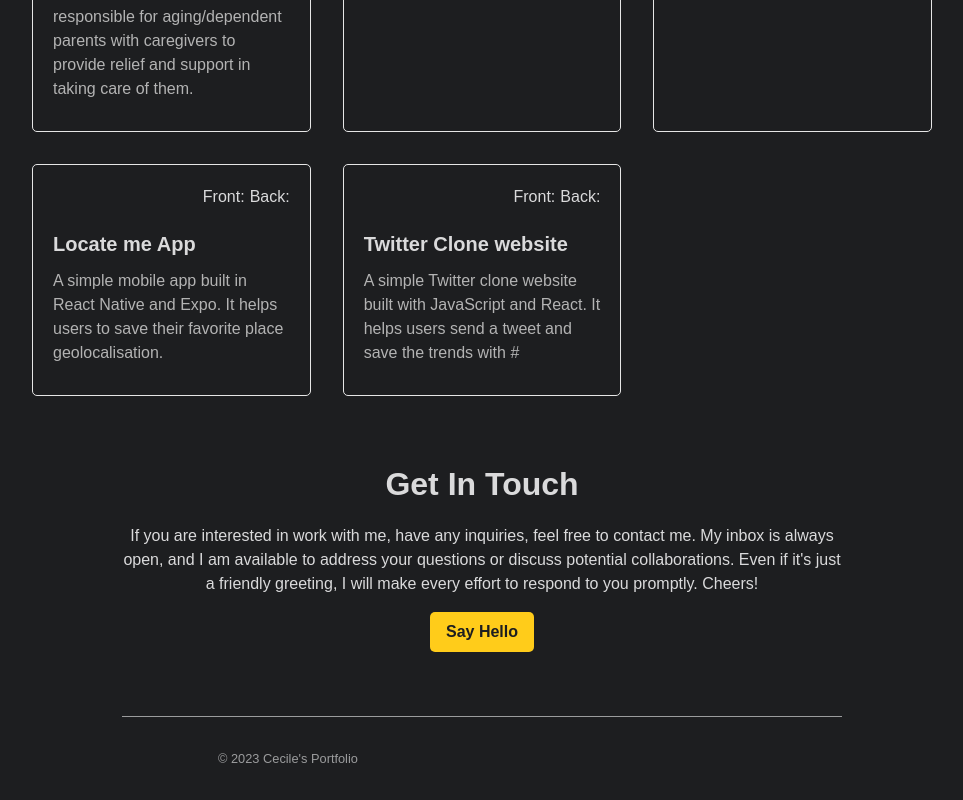
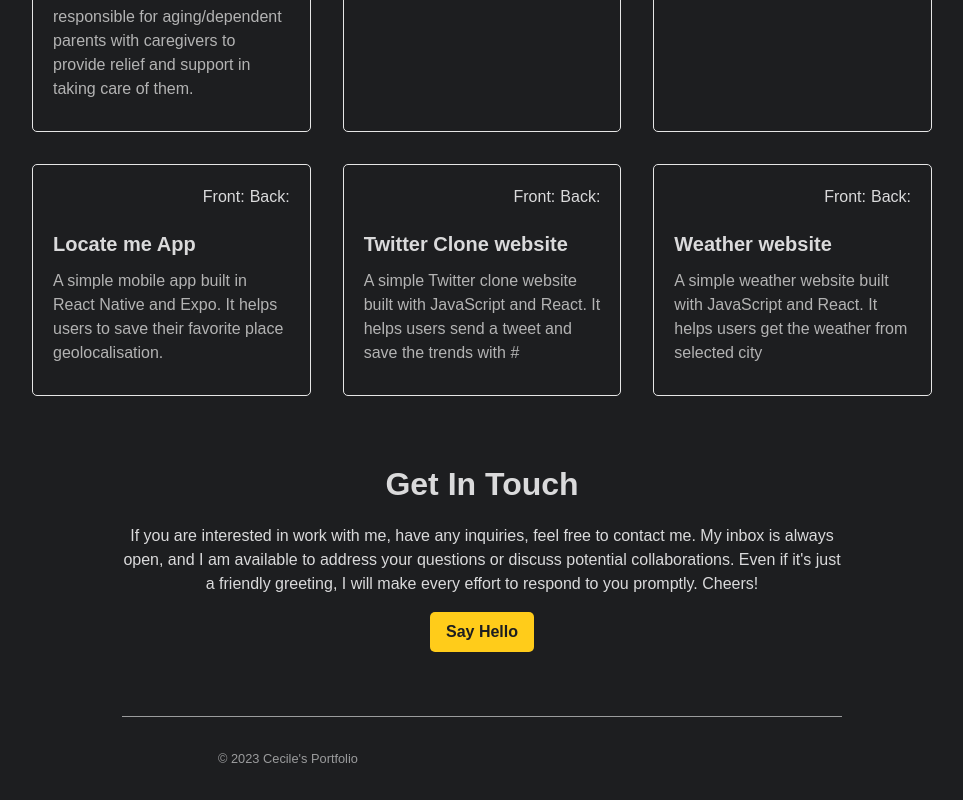
Before and after one commit to cecileliao/portfolio-frontend, a Next.js app: page / in a window 1280 px wide. Shown: the part 2108-2908 px from the top of the page, without its empty margins (158-1121 px from the left). Built offline with nearby package versions, Linux system fonts and the light colour scheme.

Commit message:
component name debug

```diff
--- a/components/Data.js
+++ b/components/Data.js
@@ -39,4 +39,12 @@ export const projectData = [
       gitHubLinkFront: 'https://github.com/cecileliao/TweeterClone-frontend',
       gitHubLinkBack: 'https://github.com/cecileliao/TweeterClone-backend',
     },
+    {
+      id: 6,
+      title: 'Weather website',
+      description:
+        'A simple weather website built with JavaScript and React. It helps users get the weather from selected city',
+      gitHubLinkFront: 'https://github.com/cecileliao/weatherapp-frontend',
+      gitHubLinkBack: 'https://github.com/cecileliao/weatherapp-backend',
+    },
   ];
--- a/components/Layout.js
+++ b/components/Layout.js
@@ -1,6 +1,6 @@
 import React from "react";
-import Navbar from "./Navbar.js";
-import Footer from "./Footer.js";
+import Navbar from "./Navbar";
+import Footer from "./Footer";
 import styles from "../styles/Layout.module.css";
 
 const Layout = ({ children }) => {
--- a/components/Projects.js
+++ b/components/Projects.js
@@ -1,5 +1,5 @@
 import styles from '../styles/Projects.module.css';
-import { projectData } from './Data.js';
+import { projectData } from './Data';
 
 const Projects = () => {
   return (
--- a/pages/_app.js
+++ b/pages/_app.js
@@ -1,5 +1,5 @@
 import '../styles/globals.css';
-import Layout from '../components/layout';
+import Layout from '../components/Layout';
 
 export default function App({ Component, pageProps }) {
   return (
```
Also changed, not shown: pages/index.js (+5 -5 lines).
